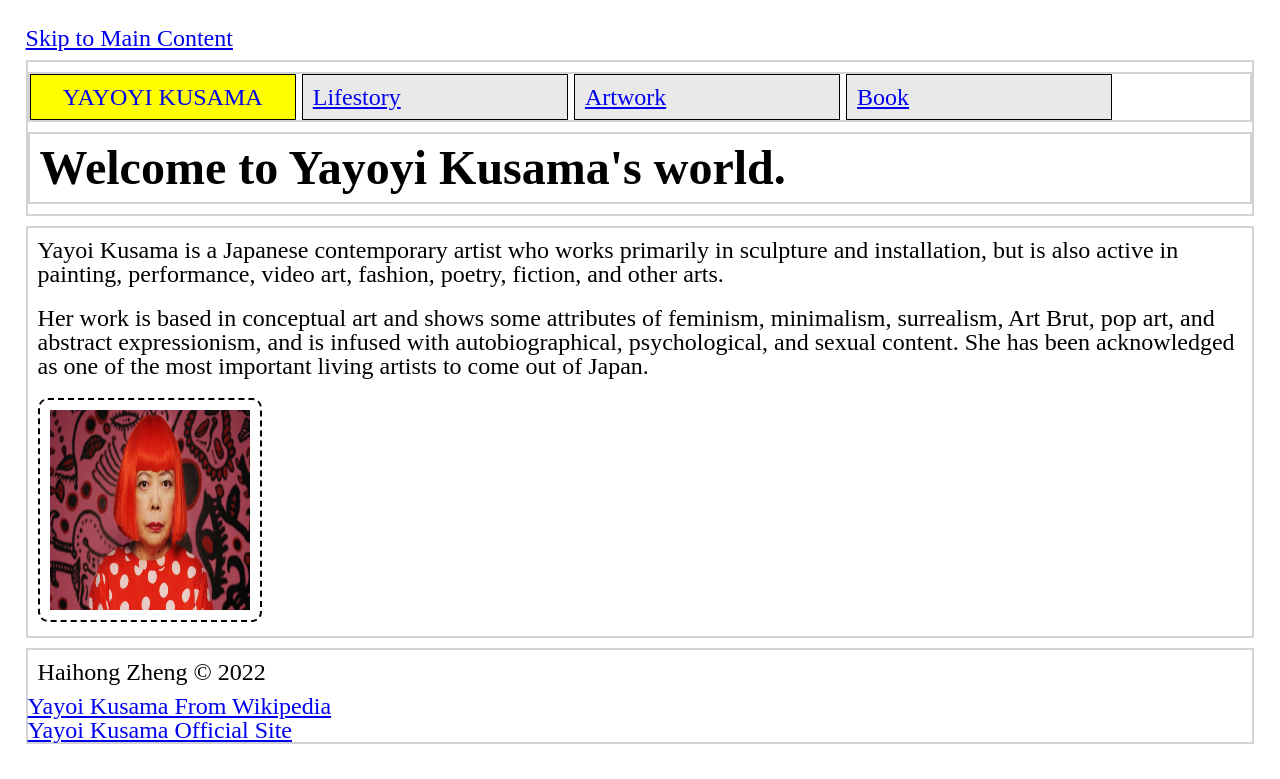
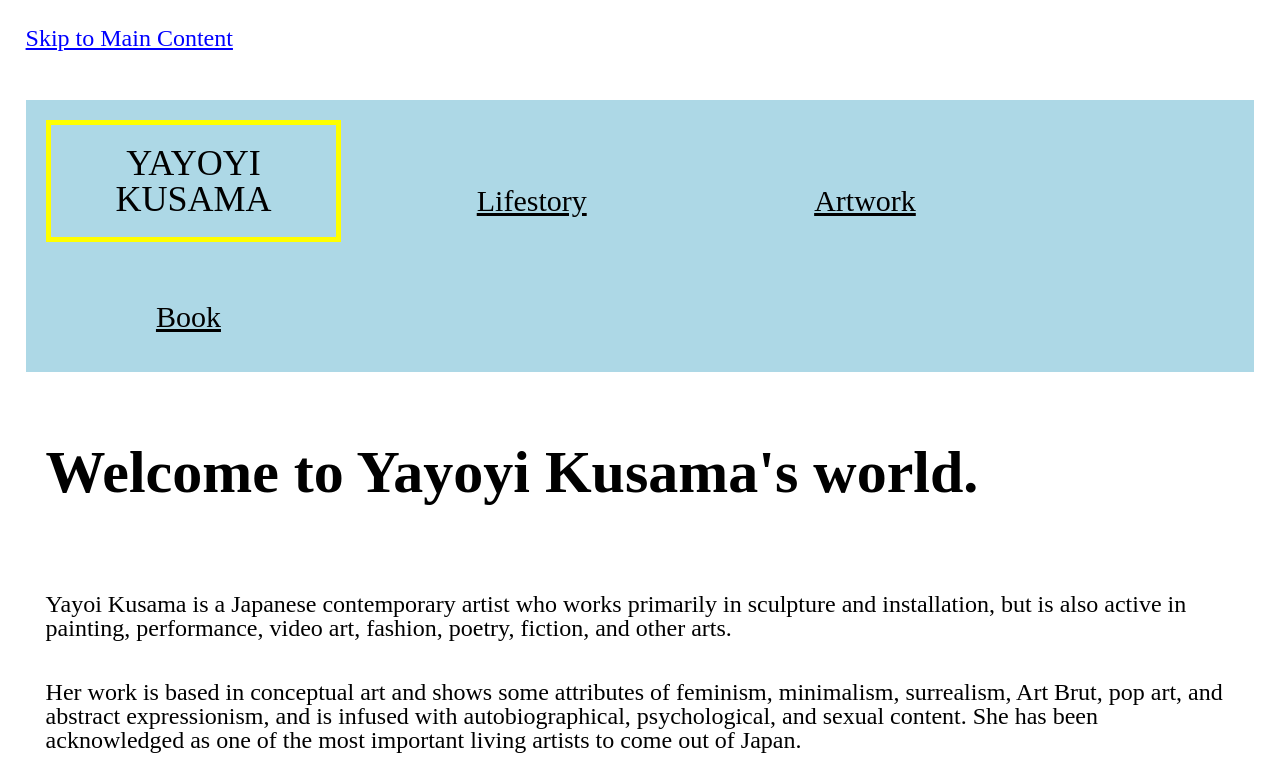
Before and after one commit to HaihongZheng001/checkpoint2, a plain HTML site: page index.html in a window 1280 px wide. Shown: the top 779 px of the page. Drawn offline with Linux system fonts and the light colour scheme.

Commit message:
Add files via upload

```diff
--- a/css/style.css
+++ b/css/style.css
@@ -1,26 +1,37 @@
 /*Add padding and margin to space out the page.
 Make the font larger too.*/
 body{
+	background-color: white;
 	margin:1%;
 	padding:1%;
 	font-size:150%;
 }
 
+main {
+	display: block;
+	margin-top: 25px;
+}
 /*Make the h1 heading bigger with a bold font*/
 h1{
+	display: block;
 	font-size: 2em;
 	font-weight: bold;
+	margin: 50px 0;
 }
 
 
 .active{
-	background: yellow;
     text-transform: uppercase;
 	text-align: center;
+	border: solid 5px yellow;
+	font-size: 120%;
+
+
 }
 
 .active a{
-	text-decoration: none;;
+	text-decoration: none;
+
 }
 
 /*Style the images*/
@@ -29,14 +40,14 @@
     width: 200px;
     border: 2px dashed black;
     padding: 10px;
-    border-radius: 10px;
+    border-radius: 2px;
     margin: 10px;
 }
 
 img:hover {
 
-	background-color: black;
-	border: 3px solid black;
+	background-color: rgb(133, 216, 255);
+	border: 3px solid rgb(16, 12, 236);
 	height: 300px;
     width: 300px;
 
@@ -44,6 +55,9 @@
 }
 
 /*Make the h2 heading match h1*/
+
+
+
 h2{
 	font-size: 2em;
 	font-weight: bold;
@@ -51,33 +65,59 @@
 
 /*Improve the spacing for paragraphs AND headings*/
 p, h1, h2 {
-    padding: 10px;
+	display: block;
+    padding: 20px;
+	color: black;
+}
+
+a, p {
+	color: black;
 }
 
 /*Add borders around the main components and some
 space too*/
-header, nav, main, h1, footer{
-	border: 2px solid lightgray;
-	margin: 10px 0;
+header, nav {
+	/* border: 2px solid rgb(175, 64, 64); */
+	margin: 30px 0;
+	font-size: 30px;
 }
 
 
 /*Change the styling for all of the list
 items in the nav section*/
-nav li{
-	background-color: rgb(233, 233, 233);
-	padding:10px;
-	width:25%;
-	border:1px solid black;
-	display: inline-block;
-	width: 20%;
+
+nav {
+	background-color:lightblue;
 }
 
-.footer {
-	padding: 100px;
-	margin: 300px;
+nav li{
+	/* background-color: rgb(233, 233, 233);*/
+	padding:20px;
+	width:25%;
+	/* border:1px solid rgb(148, 148, 144);*/
+	display: inline-block;
+	text-align: center;
+	width: 20%;
+	margin: 20px;
+}
+
+footer {
+	margin-top: 200px;
+}
+
+a.footerlink {
+	display:block;
+	padding-left: 20px;
+	color:blue;
+
+}
+
+.skip {
+	display: block;
+	color: blue;
+	margin-bottom: 50px;
 }
 
 
 /*Added this so the links stay the same color*/
-a:visited{color:#0000FF}
+nav a:visited{color: rgba(0, 0, 0, 0.849)}
--- a/index.html
+++ b/index.html
@@ -41,8 +41,8 @@
 	<!-- Footer is a sematic tag page that aids readability -->
 	<footer>
 		<p>Haihong Zheng &copy; 2022</p>
-		<a href = "https://en.wikipedia.org/wiki/Yayoi_Kusama">Yayoi Kusama From Wikipedia</a> <br>
-		<a href = "http://yayoi-kusama.jp/e/information/index.html">Yayoi Kusama Official Site</a>
+		<a class="footerlink" href = "https://en.wikipedia.org/wiki/Yayoi_Kusama">Wikipedia: Yayoi Kusama</a> <br>
+		<a class="footerlink" href = "http://yayoi-kusama.jp/e/information/index.html">Yayoi Kusama Official Site</a>
 	</footer>
 </body>
 </html>
```
Also changed, not shown: artwork.html (+2 -2 lines), book.html (+2 -2 lines), lifestory.html (+2 -2 lines).
